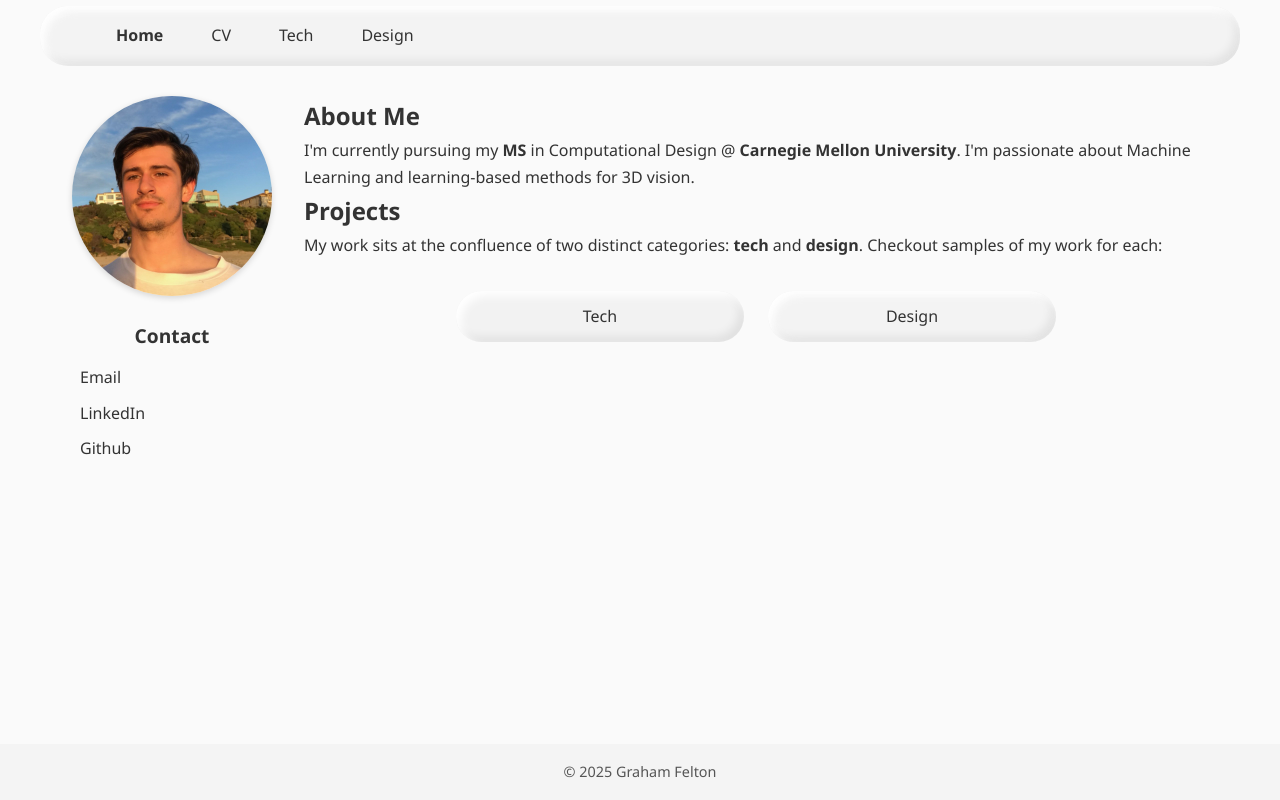
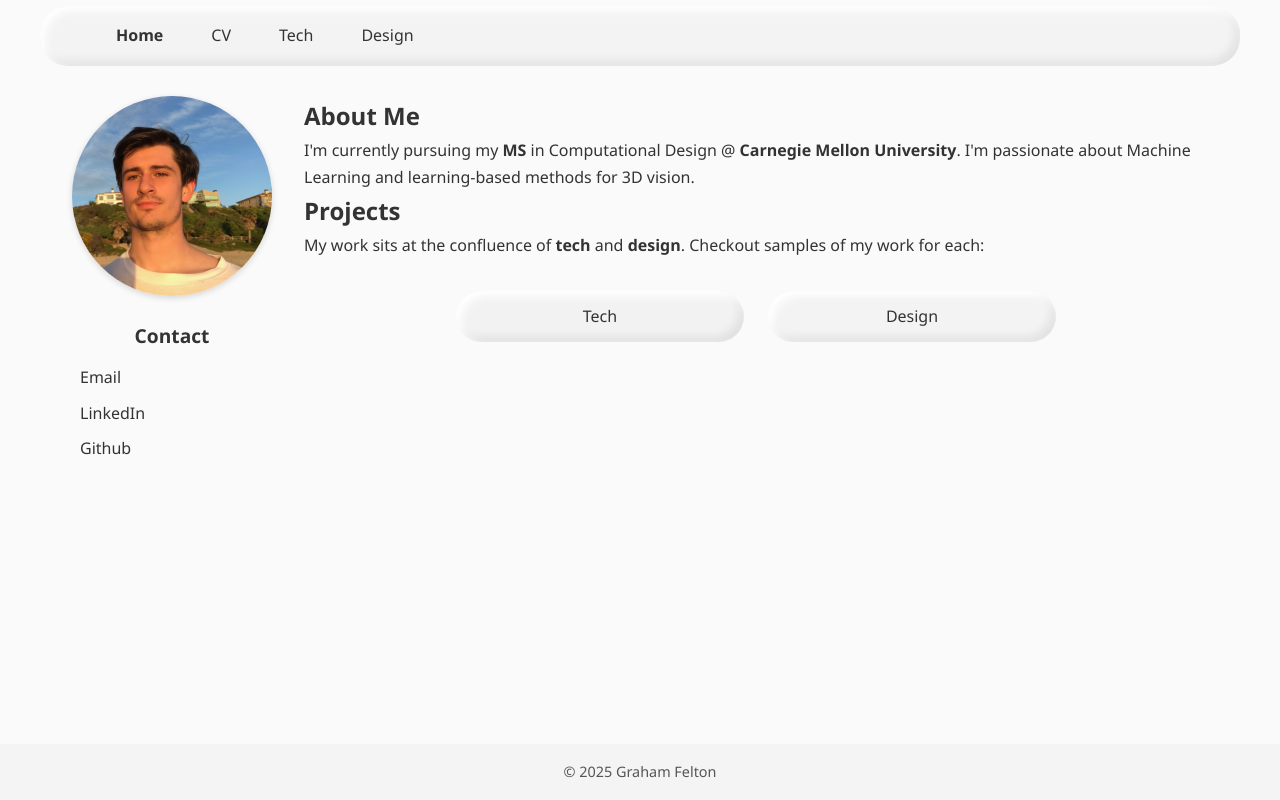
Before and after one commit to 1gfelton/1gfelton.github.io, an Eleventy site: page src/index.html in a window 1280 px wide. Built offline with nearby package versions, Linux system fonts and the light colour scheme; Eleventy itself is replaced by a stand-in of ours; files that its build step writes are made by us from their sources.

Commit message:
updated bio

```diff
--- a/src/index.html
+++ b/src/index.html
@@ -22,7 +22,7 @@ title: "Home"
 
         <section class="about">
             <h2>Projects</h2>
-            <p>My work sits at the confluence of two distinct categories: <strong>tech</strong> and <strong>design</strong>. Checkout samples of my work for each:</p>
+            <p>My work sits at the confluence of <strong>tech</strong> and <strong>design</strong>. Checkout samples of my work for each:</p>
             <div class="proj-selector">
                 <a href="/portfolio/tech/" class="work-btn">Tech</a>
                 <a href="/portfolio/design/" class="work-btn">Design</a>
```
